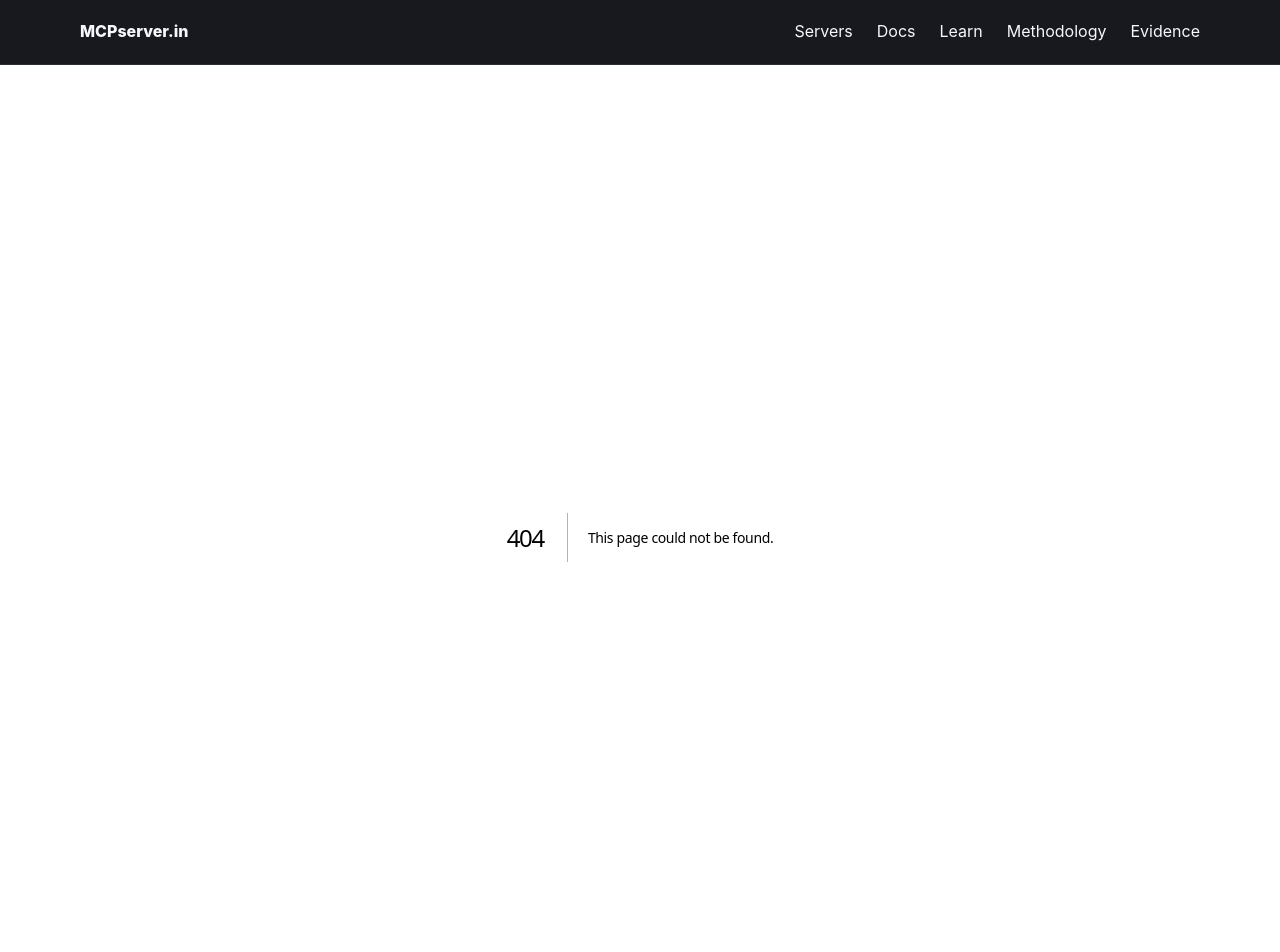
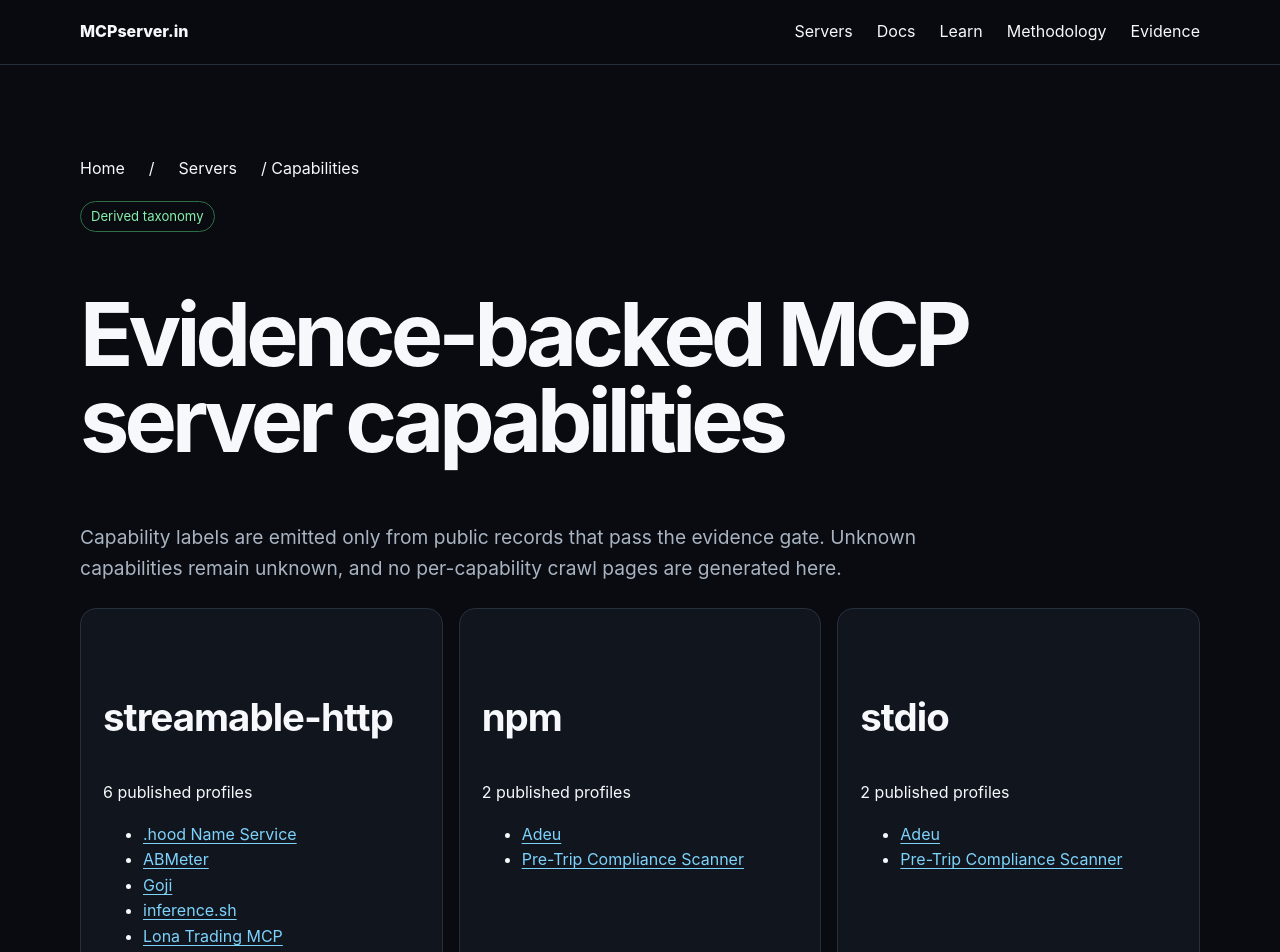
Before and after one commit to CodesbyFebin/mcp-servers-master, a Next.js app: page /capabilities in a window 1280 px wide. Before the commit this address had no page. Shown: the top 952 px of the page. Built offline with nearby package versions, Linux system fonts and the light colour scheme.

Commit message:
feat: add evidence-derived capability discovery page

```diff
--- /dev/null
+++ b/app/capabilities/page.tsx
@@ -0,0 +1,65 @@
+import type { Metadata } from "next"
+import Link from "next/link"
+import { canonicalUrl, SITE } from "@/src/config/site"
+import { getPublicCapabilityFacets } from "@/src/lib/registry"
+
+export const metadata: Metadata = {
+  title: "MCP Server Capabilities",
+  description: "Browse capabilities derived only from published, evidence-backed MCP server profiles.",
+  alternates: { canonical: "/capabilities" },
+  openGraph: { url: "/capabilities" },
+}
+
+export default function CapabilitiesPage() {
+  const capabilities = getPublicCapabilityFacets()
+  const url = canonicalUrl("/capabilities")
+  const jsonLd = {
+    "@context": "https://schema.org",
+    "@graph": [
+      {
+        "@type": "CollectionPage",
+        "@id": `${url}#collection`,
+        url,
+        name: "MCP Server Capabilities",
+        description: "Capabilities derived only from published, evidence-backed MCP server profiles.",
+        isPartOf: { "@id": `${SITE.origin}/#website` },
+      },
+      {
+        "@type": "BreadcrumbList",
+        "@id": `${url}#breadcrumbs`,
+        itemListElement: [
+          { "@type": "ListItem", position: 1, name: "Home", item: `${SITE.origin}/` },
+          { "@type": "ListItem", position: 2, name: "Servers", item: canonicalUrl("/servers") },
+          { "@type": "ListItem", position: 3, name: "Capabilities", item: url },
+        ],
+      },
+    ],
+  }
+
+  return (
+    <>
+      <nav aria-label="Breadcrumb"><Link href="/">Home</Link> / <Link href="/servers">Servers</Link> / Capabilities</nav>
+      <span className="badge">Derived taxonomy</span>
+      <h1>Evidence-backed MCP server capabilities</h1>
+      <p className="lead">
+        Capability labels are emitted only from public records that pass the evidence gate. Unknown capabilities remain unknown, and no per-capability crawl pages are generated here.
+      </p>
+
+      <div className="grid">
+        {capabilities.map((capability) => (
+          <section className="card" key={capability.name}>
+            <h2>{capability.name}</h2>
+            <p>{capability.count} published {capability.count === 1 ? "profile" : "profiles"}</p>
+            <ul>
+              {capability.servers.map((server) => (
+                <li key={server.slug}><Link href={`/servers/${server.slug}`}>{server.title}</Link></li>
+              ))}
+            </ul>
+          </section>
+        ))}
+      </div>
+
+      <script type="application/ld+json" dangerouslySetInnerHTML={{ __html: JSON.stringify(jsonLd) }} />
+    </>
+  )
+}
```
